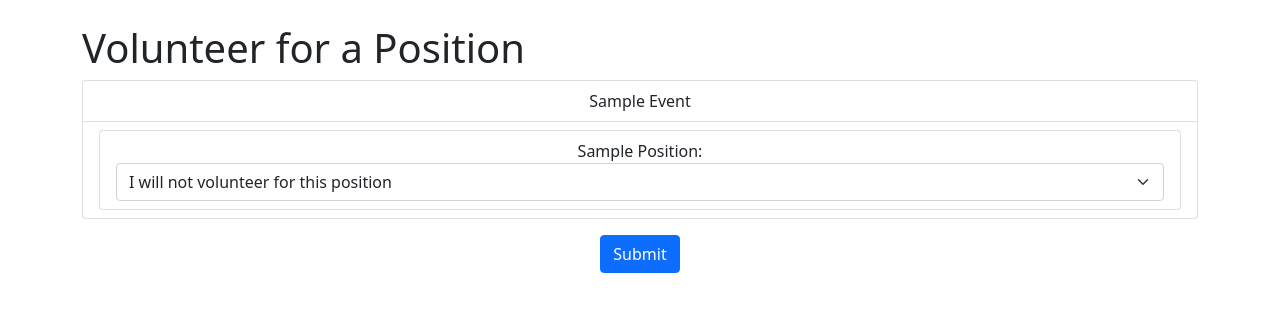
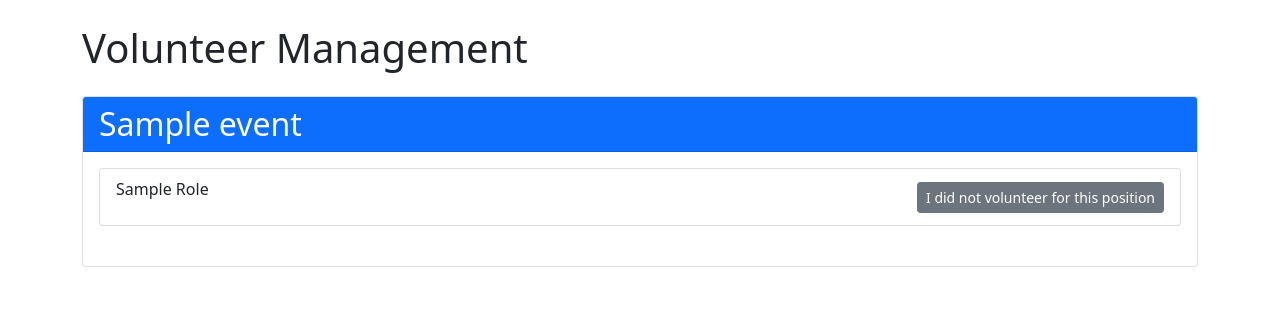
Before and after one commit to AjaxAcheles/BWFieldDay, a Flask app: template templates/volunteering.html in a window 1280 px wide. Shown: the top 312 px of the page. Run offline with Flask 3, Linux system fonts and the light colour scheme; the template is opened without the code that fills it: most values are stand-ins (such as "Sample title", 1, 10 or a date in 2020).

Commit message:
updated volunteering.html, still need to update backend

```diff
--- a/templates/volunteering.html
+++ b/templates/volunteering.html
@@ -1,33 +1,41 @@
-{% extends "layout.html" %} {% set page_title="Volunteering" %}
+{% extends "layout.html" %}
+{% set page_title="Volunteering" %}
 
 {% block content %}
 <div class="container mt-4">
-  <h1>Volunteer for a Position</h1>
-  <form class="text-center" method="POST">
+  <h1 class="mb-4">Volunteer Management</h1>
+
+  {% if message %}
+  <div class="alert alert-info" role="alert">
+    {{ message }}
+  </div>
+  {% endif %}
+
+  <form method="POST">
     {% for event in events %}
-    <ul class="list-group mb-3">
-      <li class="list-group-item text-capitalize">{{ event.event_name }}</li>
-      {% for role in event.roles %}
-      <li class="list-group-item">
-        <ul class="list-group">
-          {% for position in role.positions %}
-          <li class="list-group-item">
-            <label for="volunteer--{{ position.position_id }}" class="text-capitalize">
-              {{ position.position_name }}:
-            </label>
-            <select name="volunteer--{{ position.position_id }}" id="volunteer--{{ position.position_id }}" class="form-select">
-              <option value="">I will not volunteer for this position</option>
-              <!-- In a real app you might list available volunteer names here -->
-              <option value="account name">account name</option>
-            </select>
-          </li>
-          {% endfor %}
-        </ul>
-      </li>
-      {% endfor %}
-    </ul>
+    <div class="card mb-4">
+      <div class="card-header bg-primary text-white">
+        <h2 class="mb-0">{{ event.event_name }}</h2>
+      </div>
+      <div class="card-body">
+        {% for role in event.roles %}
+        <div class="mb-4">
+          <ul class="list-group mb-3">
+            <li class="list-group-item d-flex justify-content-between align-items-center">
+              <p class="text-capitalize">{{ role.role_name }}</p>
+
+              {% if is_volunteered_for_role[role.role_id] %}
+                <button type="submit" name="toggle_volunteer--{{ role.role_id }}" class="btn btn-sm btn-success">I volunteered for this position</button>
+                {% else %}
+                <button type="submit" name="toggle_volunteer--{{ role.role_id }}" class="btn btn-sm btn-secondary">I did not volunteer for this position</button>
+                {% endif %}
+            </li>
+          </ul>
+        </div>
+        {% endfor %}
+      </div>
+    </div>
     {% endfor %}
-    <button type="submit" class="btn btn-primary">Submit</button>
   </form>
 </div>
 {% endblock %}
```
Also changed, not shown: volunteers.py (+3 -15 lines), database.db, volunteers.db.
